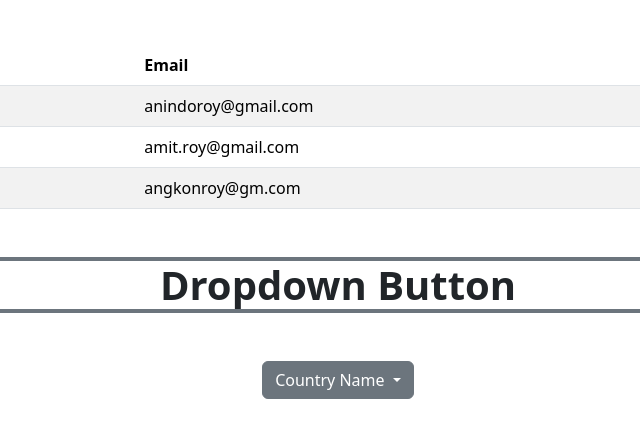
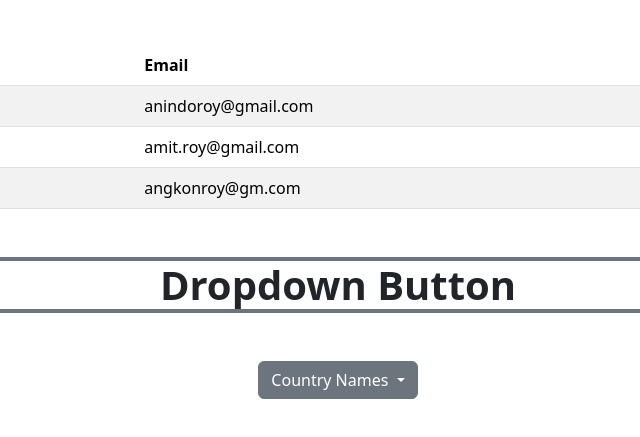
Before and after one commit to Anindokumarroy/Assinment, a plain HTML site: page index.html in a window 1280 px wide. Shown: the part 5158-5595 px from the top of the page, 302-942 px from the left. Drawn offline with Linux system fonts and the light colour scheme.

Commit message:
Update index.html

```diff
--- a/index.html
+++ b/index.html
@@ -545,7 +545,7 @@
             <h2 class="h1 container text-center fw-bold border border-4 border-secondary my-5">Dropdown Button</h2>
             <div class="dropdown d-flex justify-content-center">
                 <button class="btn btn-secondary dropdown-toggle" type="button" data-bs-toggle="dropdown" aria-expanded="false">
-                  Country Name
+                  Country Names
                 </button>
                 <ul class="dropdown-menu text ">
                   <li><a class="dropdown-item" href="#">India</a></li>
```
